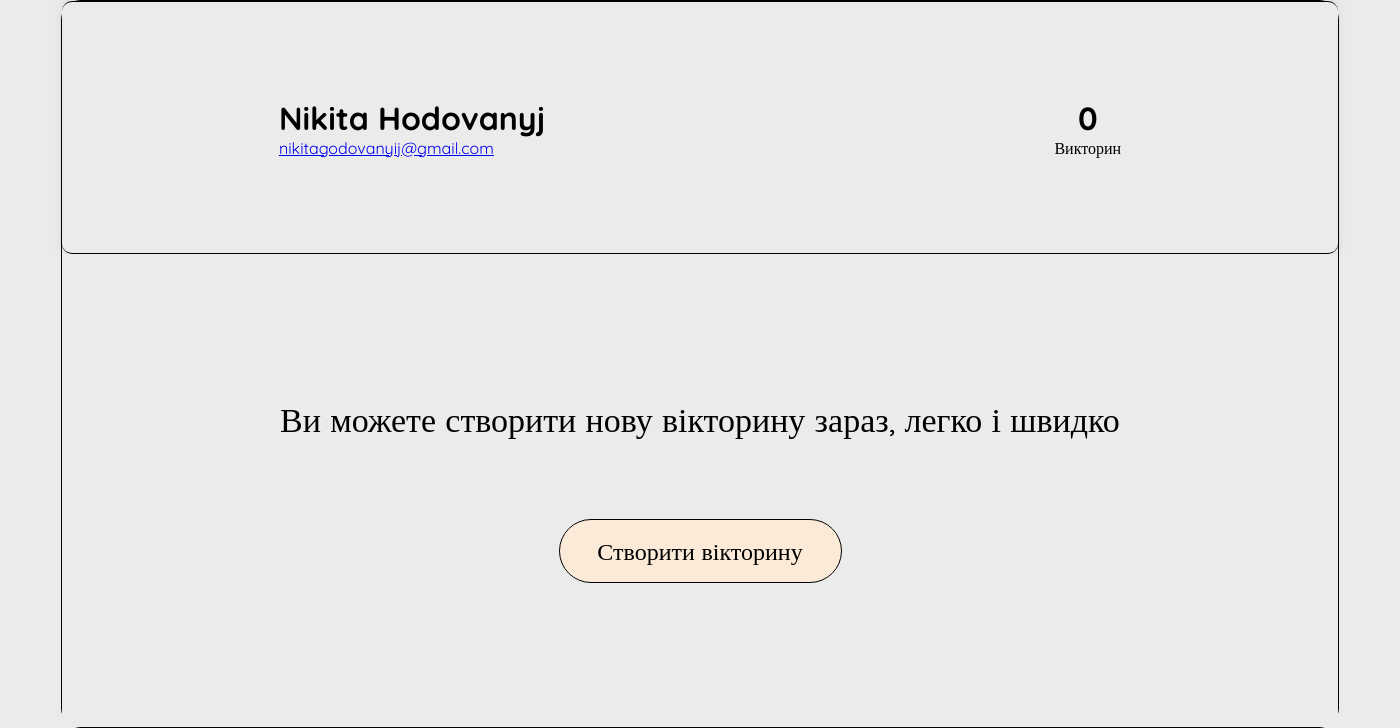
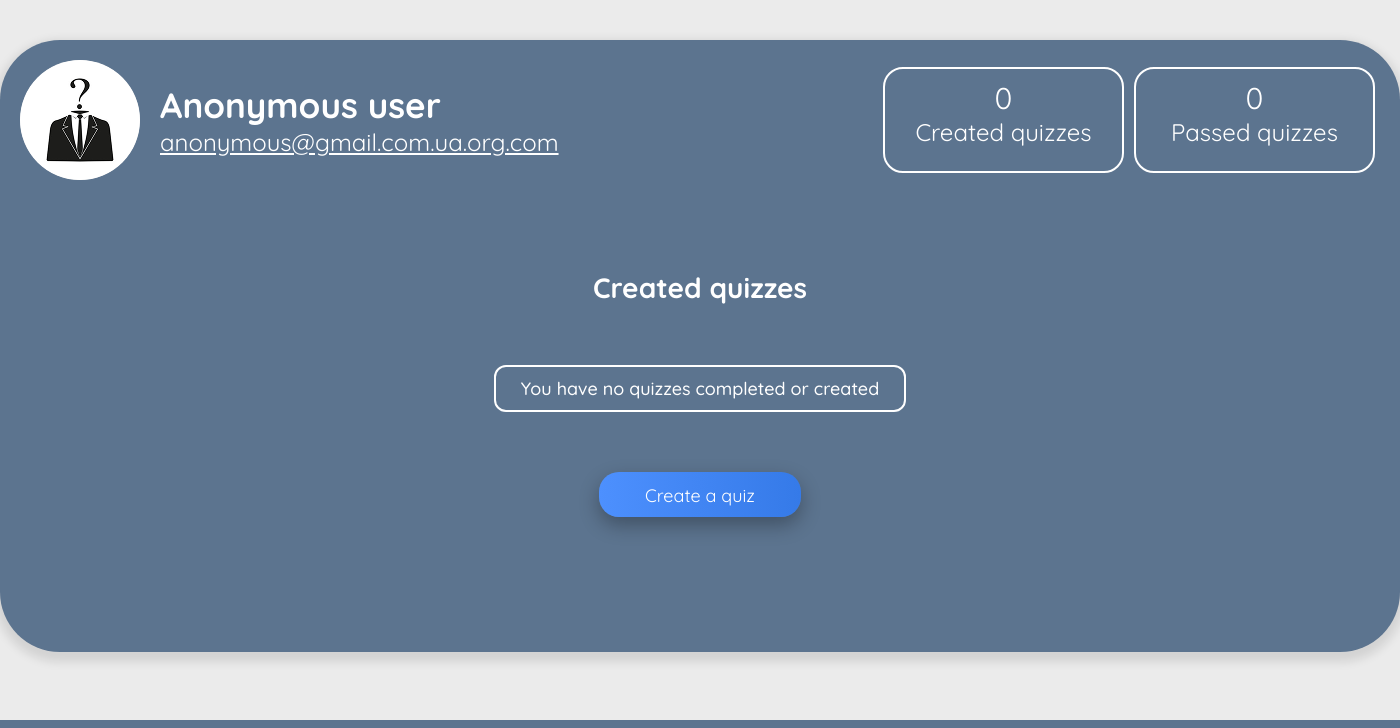
Before and after one commit to iv1teq/Quizzes, a Python web app: template profile/templates/profile.html in a window 1400 px wide. Shown: the part 80-808 px from the top of the page. Run offline with Jinja, Linux system fonts and the light colour scheme; the template is opened without the code that fills it, so the values that code supplies are empty.

Commit message:
doing static for profile

```diff
--- a/profile/static/css/profile.css
+++ b/profile/static/css/profile.css
@@ -1,94 +1,133 @@
-main{
-    display: flex;
-    justify-content: center;
-    align-items: center;
-    width: 100vw;
-}
+/* .profile-container{
+    width: 1400px;
+    height: 612px;
 
-.profile-container{
-    display: flex;
-    flex-direction: column;
-    width: 1278px;
-    height: 728px;
-    border: solid 1px;
-    border-radius: 20px;
-}
+    background-color: #5c748f;
+    text-align: center;
+} */
 
-.profile-header {
-    display: flex;
-    width: 100%;
-    height: 253px;
-    flex-direction: row;
-    gap: 10px;
-    padding: 35px;
-    border: solid 1px;
-    border-top-left-radius: 20px;
-    border-top-right-radius: 20px;
-    border-bottom-left-radius: 0;
-    border-bottom-right-radius: 0;
-    border-left: 20px;
-    border-right: 20px;
-}
-
-
-.quiz-count{
-    font-size: 27px;
-}
-
-.create-quiz-section{
-    display: flex;
-    justify-content: center;
-    align-items: center;
-    flex-direction: column;
-    font-size: 34px;
-    width: 100%;
-    height: 473px;
-    gap: 78px;
-    padding: 30px;
-}
-
-.create-button{
-    width: 283px;
-    height: 64px;
-    background-color: #FBEAD7;
-    border: solid 1px;
-    border-radius: 37px;
+.profile-container {
+    width: 1400px;
+    height: 612px;
+    margin: 40px auto;
+    padding: 20px;
+    background-color: #5c748f;
+    border-radius: 60px;
+    font-family: Arial, sans-serif;
     text-align: center;
-    font-size: 24px;
-    cursor: pointer;
+    box-shadow: 0px 5px 10px 5px rgb(0 0 0 / 10%);
 }
 .profile-header {
     display: flex;
     justify-content: space-between;
     align-items: center;
-    padding: 40px 17%;
-
-    border-radius: 10px;
-    box-shadow: 0 0 10px rgba(0,0,0,0.1);
+    margin-bottom: 40px;
+    background-color: #5c748f;
 }
 
 .profile-info {
     display: flex;
-    flex-direction: column;
-    justify-content: center;
-    text-align: left;
+    align-items: center;
+    gap: 20px;
+    background-color: #5c748f;
+}
+.profile-info img {
+    width: 120px;
+    height: 120px;
+    border-radius: 50%;
+}
+.profile-info h1 {
+    color: white;
+    width: 281px;
+    height: 44px;
+    margin: 0;
+    font-size: 35px;
+    background-color: #5c748f;
+}
+.profile-info a {
+    color: white;
+    text-decoration: underline;
+    font-size: 24px;
+    background-color: #5c748f;
+}
+.l{
+    background-color: #5c748f;
+}
+
+.quiz-count-box {
+    width: 241px;
+    height: 106px;
+    background-color: #5c748f;
+    border: 2px solid white;
+    border-radius: 20px;
+    padding: 10px 20px;
+    margin: 0 5px;
+    }
+.quiz-stats{
+
+    background-color: #5c748f;
+    display: flex;
+    flex-direction: row;
+}
+.quiz-count-box p{
+    font-size: 30px;
+    color: white;
+
+    background-color: #5c748f;
+
+}
+.quiz-count-box span{
+    font-size: 24px;
+    color: white;
+    background-color: #5c748f;
+
 }
 
 
-.quiz-count {
+
+.create-quiz-section {
+    margin-top: 90px;
+    color: white;
+    background-color: #5c748f;
     display: flex;
     flex-direction: column;
     align-items: center;
-    justify-content: space-between;
-    height: 60px;
     text-align: center;
 }
-.quiz-count p {
-    font-size: 32px;
-    font-weight: bold;
-    margin: 0;
+
+.create-quiz-section h2 {
+    font-size: 28px;
+    margin-bottom: 60px;
+    background-color: #5c748f;
 }
-.quiz-count span {
-    font-size: 16px;
 
+.create-quiz-section p {
+    font-size: 18px;
+    margin-bottom: 60px;
+    color: white;
+    background-color: transparent;
+    border: 2px solid white;
+    border-radius: 12px;
+    padding: 10px 25px;
+    font-weight: 500;
+    display: inline-block;
 }
+
+.create-button {
+    width: 202px;
+    height: 45px;
+    padding: 12px 30px;
+    font-size: 18px;
+    border: none;
+    border-radius: 20px;
+    background: linear-gradient(to right, #4d90fe, #357ae8);
+    color: white;
+    cursor: pointer;
+    box-shadow: 0 8px 20px rgba(0, 0, 0, 0.3);
+    transition: all 0.3s ease;
+}
+
+.create-button:hover {
+    background: linear-gradient(to right, #357ae8, #2a65c8);
+    transform: translateY(-2px);
+}
--- a/profile/templates/profile.html
+++ b/profile/templates/profile.html
@@ -1,6 +1,7 @@
 {% extends "base.html" %}
 
-{% block title %} Профиль {% endblock %}
+{% block title %}Профиль{% endblock %}
+
 {% block head %}
 <link rel="stylesheet" href="{{ url_for('profile.static', filename='css/profile.css') }}">
 {% endblock %}
@@ -9,19 +10,28 @@
 <div class="profile-container">
     <div class="profile-header">
         <div class="profile-info">
-            <h1>Nikita Hodovanyj</h1>
-            <a href="mailto:nikitagodovanyij@gmail.com">nikitagodovanyij@gmail.com</a>
+            <img src="{{ url_for('profile.static', filename='img/Avatar.png') }}" alt="Avatar">
+            <div class="l">
+                <h1>Anonymous user</h1>
+                <a href="mailto:anonymous@gmail.com.ua.org.com">anonymous@gmail.com.ua.org.com</a>
+            </div>
         </div>
-        <div class="quiz-count">
-            <p>0</p>
-            <span>Викторин</span>
+        <div class="quiz-stats">
+            <div class="quiz-count-box">
+                <p>0</p>
+                <span>Created quizzes</span>
+            </div>
+            <div class="quiz-count-box">
+                <p>0</p>
+                <span>Passed quizzes</span>
+            </div>
         </div>
     </div>
 
-
     <div class="create-quiz-section">
-        <p>Ви можете створити нову вікторину зараз, легко і швидко</p>
-        <button class="create-button">Створити вікторину</button>
+        <h2>Created quizzes</h2>
+        <p>You have no quizzes completed or created</p>
+        <button class="create-button">Create a quiz</button>
     </div>
 </div>
 {% endblock %}
```
Also changed, not shown: profile/static/img/Avatar.png (added).
